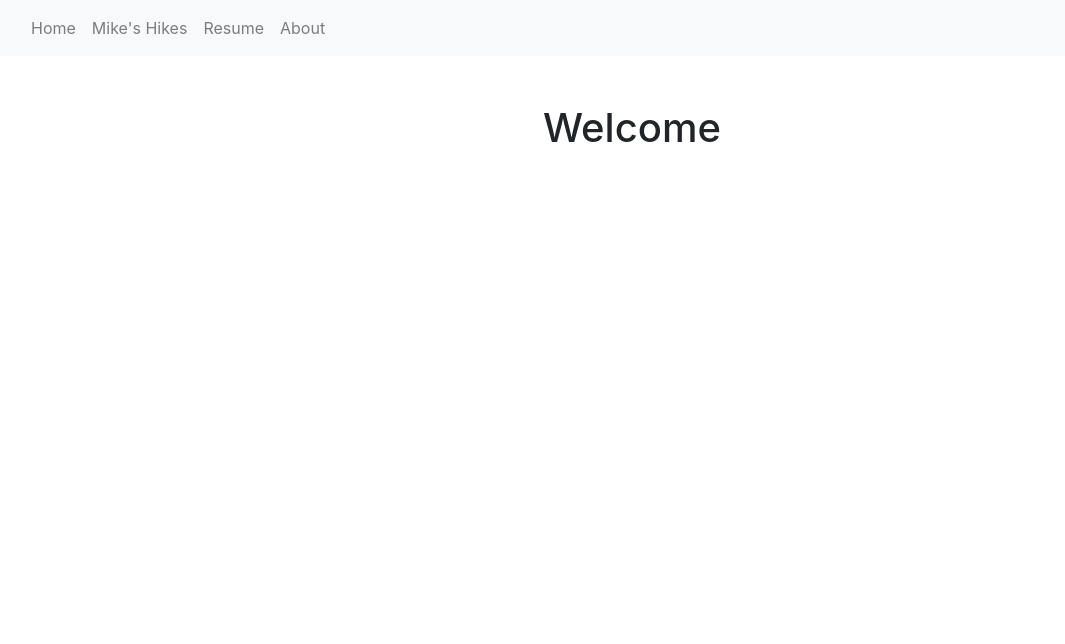
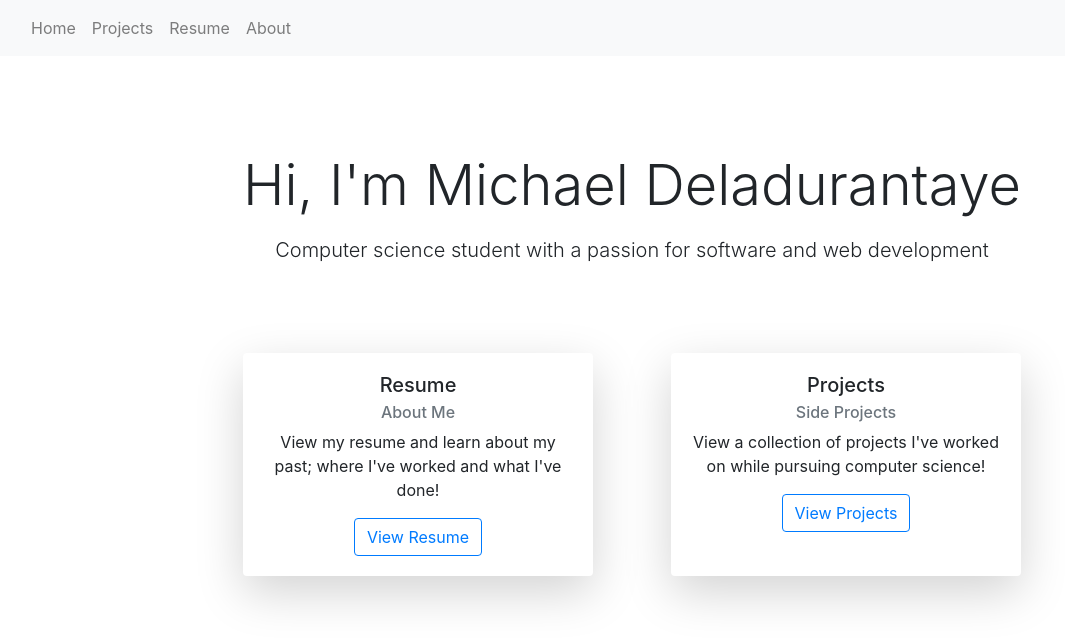
Before and after one commit to frekkdekk/mikes-portfolio, a SvelteKit app: page / in a window 1280 px wide. Shown: the top 644 px of the page, without its empty margins (8-1073 px from the left). Built offline with nearby package versions, Linux system fonts and the light colour scheme.

Commit message:
Added 'Projects' page. Updated the header and home page.

```diff
--- a/src/app.html
+++ b/src/app.html
@@ -4,6 +4,7 @@
 		<meta charset="utf-8" />
 		<link rel="icon" href="%sveltekit.assets%/favicon.png" />
 		<link href="/main.css" rel="stylesheet" type="text/css" />
+		<link href="https://cdn.jsdelivr.net/npm/bootstrap-icons/font/bootstrap-icons.css" rel="stylesheet">
 		<link rel="stylesheet" href="https://cdn.jsdelivr.net/npm/bootstrap@4.4.1/dist/css/bootstrap.min.css" integrity="sha384-Vkoo8x4CGsO3+Hhxv8T/Q5PaXtkKtu6ug5TOeNV6gBiFeWPGFN9MuhOf23Q9Ifjh" crossorigin="anonymous">		<meta name="viewport" content="width=device-width, initial-scale=1" />
 		%sveltekit.head%
 	</head>
--- a/src/routes/+layout.svelte
+++ b/src/routes/+layout.svelte
@@ -5,7 +5,7 @@
 				<a class="nav-link" href="/">Home</a>
 			</li>
 			<li class="nav-item">
-				<a class="nav-link" href="/mikes-hikes">Mike's Hikes</a>
+				<a class="nav-link" href="/projects">Projects</a>
 			</li>
             <li class="nav-item">
 				<a class="nav-link" href="/resume">Resume</a>
@@ -18,6 +18,6 @@
 	</div>
 </nav>
 
-<div class="mt-5">
+<div class="my-5">
     <slot />
 </div>
--- a/src/routes/+page.svelte
+++ b/src/routes/+page.svelte
@@ -1 +1,32 @@
-<p class="h1 text-center">Welcome</p>
+<div class="container">
+    <div class="row justify-content-center">
+        <div class="col-md-10">
+            <p class="display-4 text-center mt-5">Hi, I'm Michael Deladurantaye</p>
+            <p class="lead text-center">Computer science student with a passion for software and web development</p>
+        </div>
+    </div>
+    <br />
+    <div class="row mt-5 justify-content-center">
+        <div class="col-md-4 mb-4">
+          <div class="card shadow-lg border-0 h-100">
+            <div class="card-body text-center">
+              <h5 class="card-title">Resume</h5>
+              <h6 class="card-subtitle mb-2 text-muted">About Me</h6>
+              <p class="card-text">View my resume and learn about my past; where I've worked and what I've done!</p>
+              <a href="/resume" class="btn btn-outline-primary">View Resume</a>
+            </div>
+          </div>
+        </div>
+        <div class="col-md-4 ml-5 mb-4">
+          <div class="card shadow-lg border-0 h-100">
+            <div class="card-body text-center">
+              <h5 class="card-title">Projects</h5>
+              <h6 class="card-subtitle mb-2 text-muted">Side Projects</h6>
+              <p class="card-text">View a collection of projects I've worked on while pursuing computer science!</p>
+              <a href="/projects" class="btn btn-outline-primary">View Projects</a>
+            </div>
+          </div>
+        </div>
+      </div>
+
+</div>
--- a/src/routes/mikes-hikes/+page.svelte
+++ b/src/routes/mikes-hikes/+page.svelte
@@ -1,10 +1,10 @@
 <script>
     export let data
-    console.log(data.props)
+    //console.log(data.props)
     const hikes = data.props.hikes
 </script>
 
-<p class="h1 text-center">Mike's Hikes</p>
+<p class="display-4 text-center mt-5">Mike's Hikes</p>
 
 <div class="container mt-5">
     <div class="row">
```
Also changed, not shown: src/routes/mikes-hikes/[id]/+page.svelte (+18 -10 lines), src/routes/projects/+page.svelte (added, +24 -0 lines).
